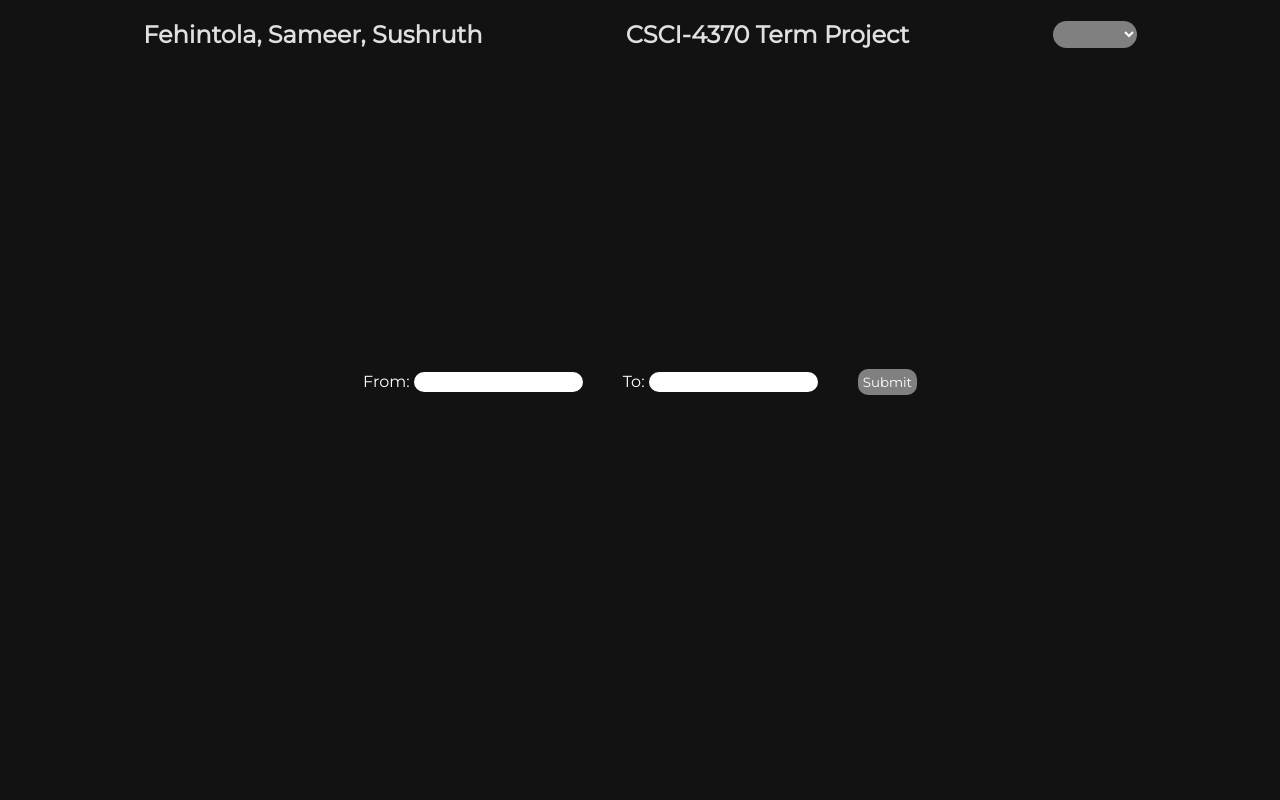
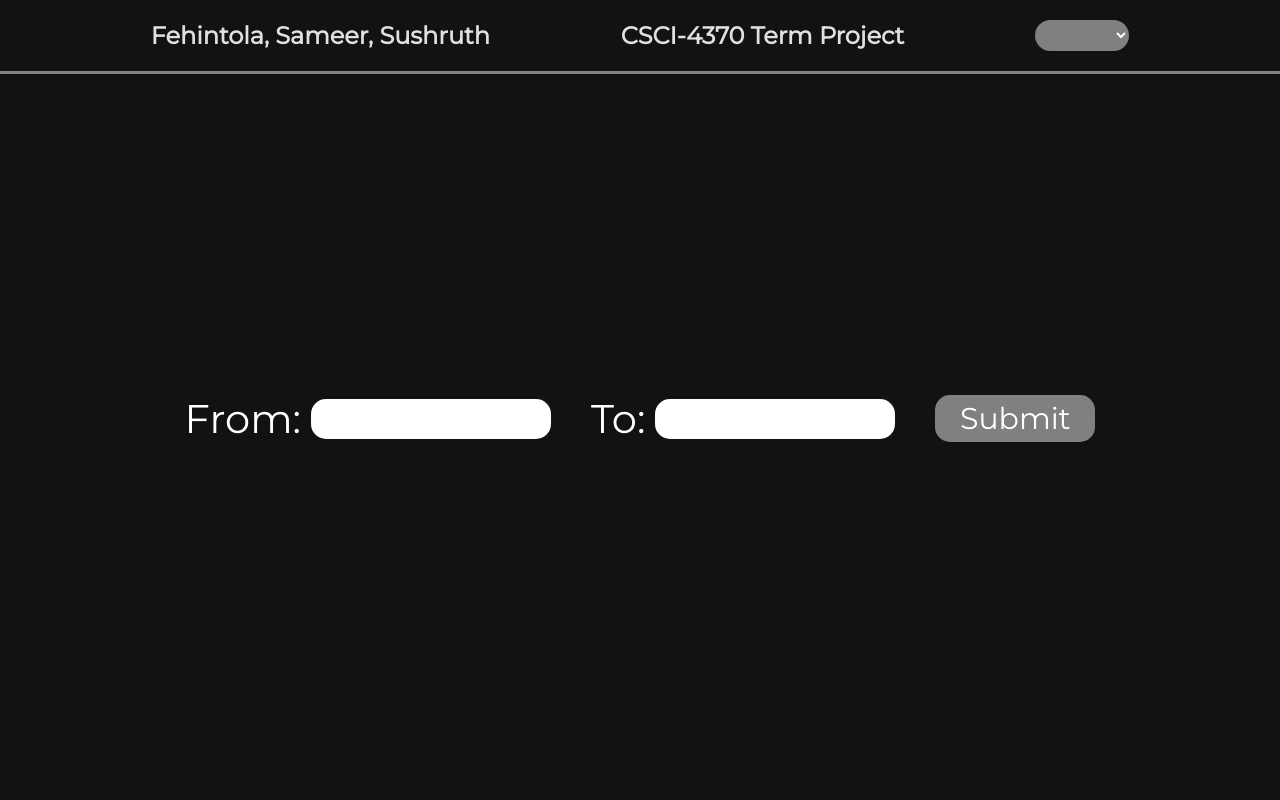
Before and after one commit to sameerfidai/4370-term-project, a Flask app: page /chart2 in a window 1280 px wide. Run offline with Flask 2, Linux system fonts and the light colour scheme.

Commit message:
updated styles

```diff
--- a/static/css/style.css
+++ b/static/css/style.css
@@ -1,23 +1,37 @@
 @import url("https://fonts.googleapis.com/css2?family=Montserrat&display=swap");
+
+body {
+    height: 100%;
+    width: 100%;
+}
 
 * {
     margin: 0;
     padding: 0;
+    box-sizing: border-box;
     font-family: "Montserrat", sans-serif;
 }
 
 .main-container {
-    height: 100vh;
-    width: 100%;
+    min-height: 100vh;
     background-color: #121212;
     color: #e0e0e0;
+}
+
+.home-container {
+    height: 100vh;
+    display: flex;
+    flex-direction: column;
+    justify-content: center;
+    align-items: center;
 }
 
 nav {
     display: flex;
     justify-content: space-evenly;
     align-items: center;
-    padding-top: 20px;
+    padding: 20px;
+    border-bottom: 3px solid gray;
 }
 
 select {
@@ -28,6 +42,7 @@ select {
     border-radius: 20px;
     cursor: pointer;
     font-family: Verdana, Geneva, Tahoma, sans-serif;
+    font-size: 16px;
 }
 
 .chart-div {
@@ -56,35 +71,53 @@ form {
 .chart-2-from {
     color: white;
     margin: 20px;
+    display: flex;
+    align-items: center;
+}
+
+.chart-2-from label {
+    font-size: 40px;
+    margin-right: 10px;
 }
 
 .chart-2-from input {
     border: none;
     border-radius: 15px;
-    height: 20px;
+    height: 40px;
     text-align: center;
+    font-size: 20px;
 }
 
 .chart-2-to {
     color: white;
     margin: 20px;
+    display: flex;
+    align-items: center;
+}
+
+.chart-2-to label {
+    font-size: 40px;
+    margin-right: 10px;
 }
 
 .chart-2-to input {
     border: none;
     border-radius: 15px;
-    height: 20px;
+    height: 40px;
     text-align: center;
+    font-size: 20px;
 }
 
 .submit-btn {
     margin: 20px;
+    width: 160px;
     border: none;
-    border-radius: 10px;
-    padding: 5px;
+    border-radius: 15px;
+    padding: 5px 10px 5px 10px;
     cursor: pointer;
     background-color: gray;
     color: white;
+    font-size: 30px
 }
 
 .submit-btn:hover {
--- a/templates/index.html
+++ b/templates/index.html
@@ -31,6 +31,15 @@
                     </select>
                 </div>
             </nav>
+
+            {% if (request.path == "/") %}
+            <div class="home-container">
+                <h1>Welcome to our Term Project.</h1>
+                <br>
+                <h1>Please select a query from the dropdown menu in the top left.</h1>
+            </div>
+            {% endif %}
+
             {% block content %} {% endblock %}
         </div>
     </body>
```
